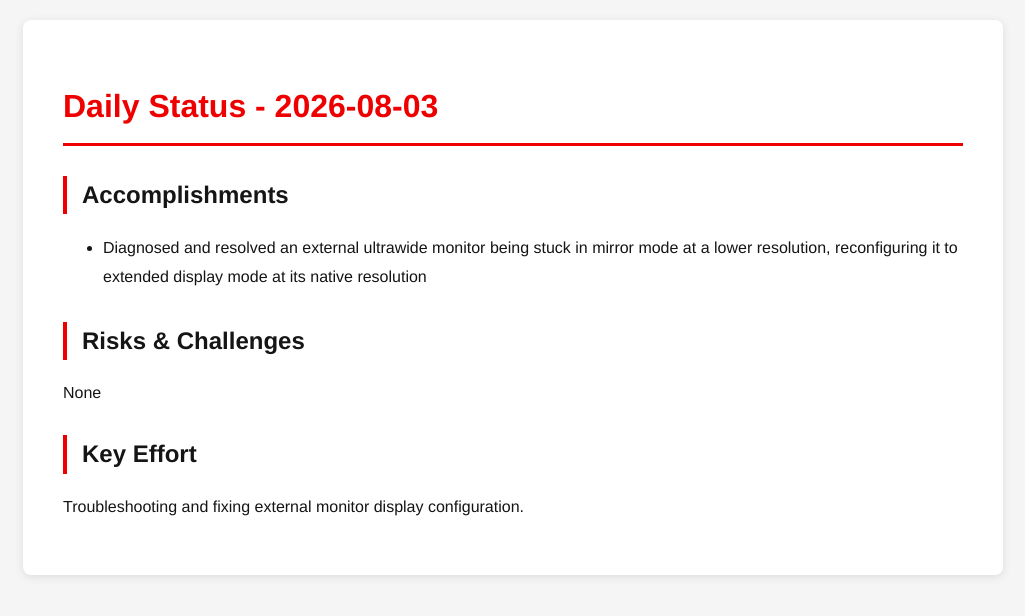
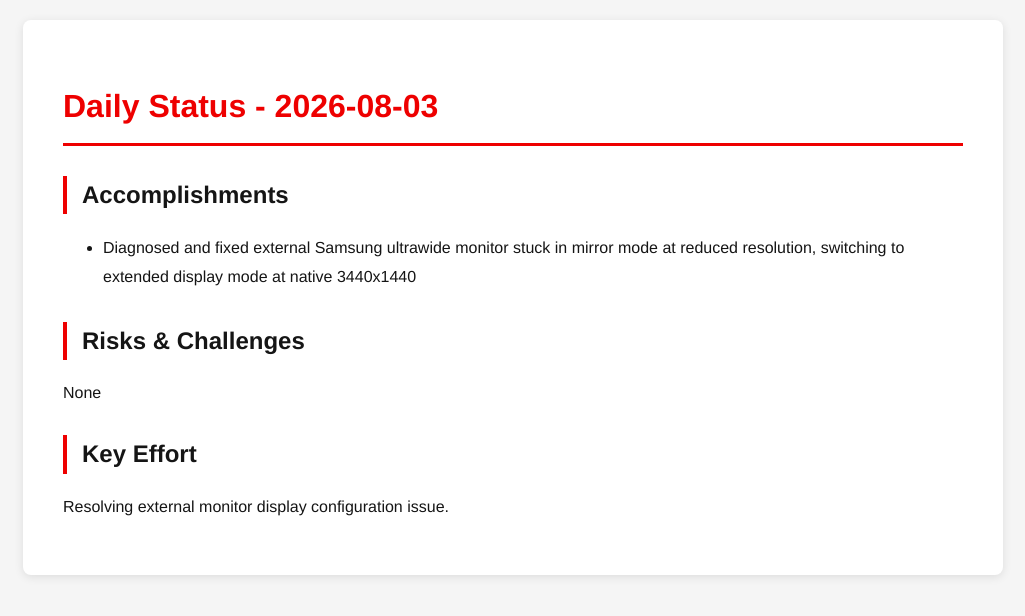
Before and after one commit to tzvatot/daily-status, a Jekyll site: the page built from 2026-08-03.md, in a window 1280 px wide. Shown: the top 616 px of the page, without its empty margins (127-1152 px from the left). Built offline with Jekyll 4.4.1, drawn with Linux system fonts in a browser that asks for light colours.

Commit message:
Daily status update - 2026-08-03

```diff
--- a/2026-08-03.md
+++ b/2026-08-03.md
@@ -7,10 +7,10 @@ date: 2026-08-03
 # Daily Status - 2026-08-03
 
 ## Accomplishments
-- Diagnosed and resolved an external ultrawide monitor being stuck in mirror mode at a lower resolution, reconfiguring it to extended display mode at its native resolution
+- Diagnosed and fixed external Samsung ultrawide monitor stuck in mirror mode at reduced resolution, switching to extended display mode at native 3440x1440
 
 ## Risks & Challenges
 None
 
 ## Key Effort
-Troubleshooting and fixing external monitor display configuration.
+Resolving external monitor display configuration issue.
```
